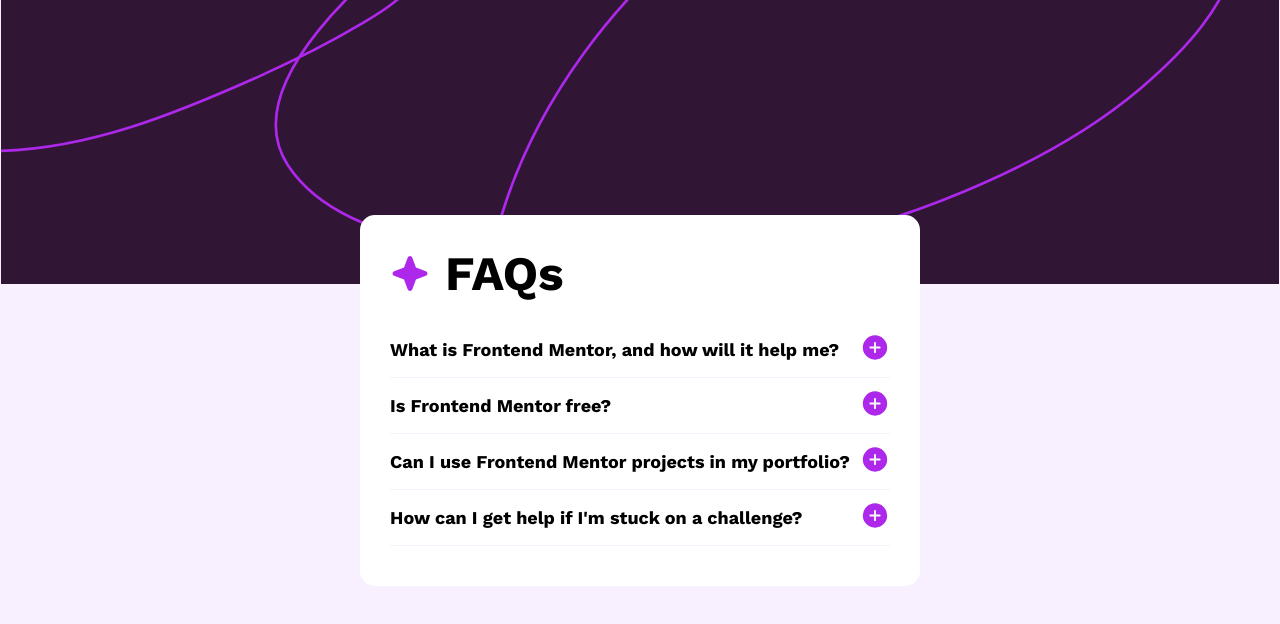
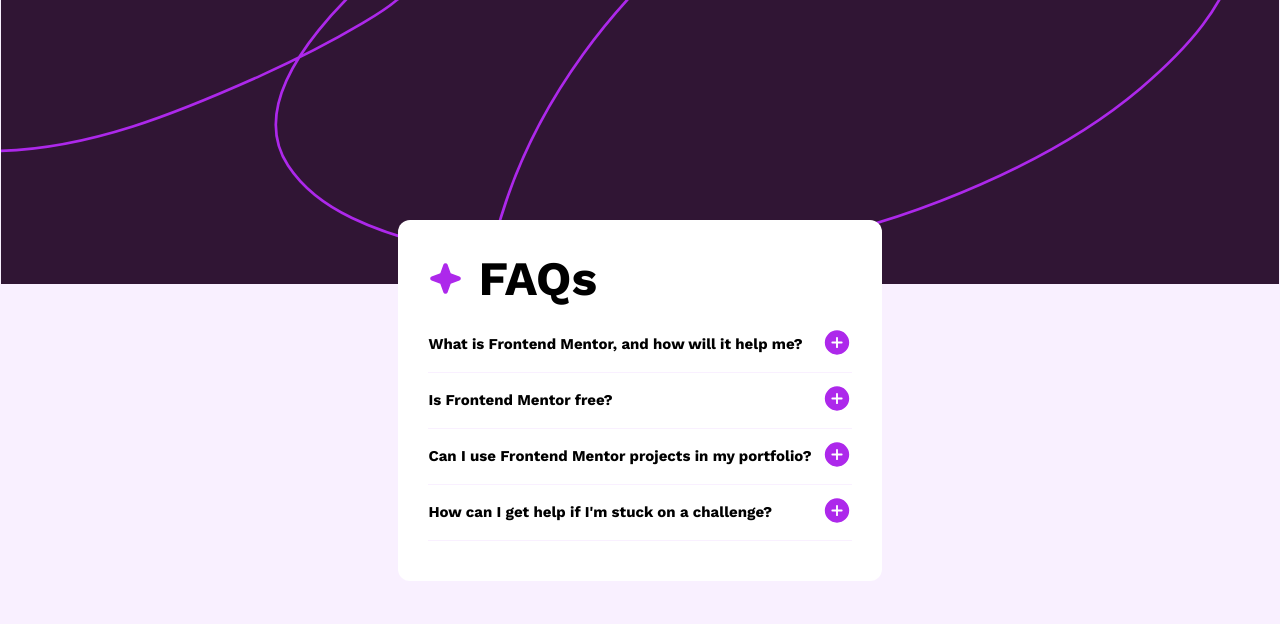
Before and after one commit to maysaraujo/faq-accordion, a React (Vite) app: page / in a window 1280 px wide. Shown: the top 624 px of the page. Built offline with nearby package versions, Linux system fonts and the light colour scheme.

Commit message:
adding styles transition, new font sizes and new width to star

```diff
--- a/src/App.css
+++ b/src/App.css
@@ -11,15 +11,15 @@
 
 .container {
   background: var(--white);
-  max-width: 560px;
-  border-radius: 15px;
+  max-width: 500px;
+  border-radius: 12px;
   padding: 30px;
 }
 
 .container .title {
   display: flex;
   gap: 15px;
-  margin-bottom: 30px;
+  margin-bottom: 20px;
 }
 
 .container .title h1 {
@@ -36,9 +36,14 @@
 }
 
 .container .list-item .question-item h2 {
-  font-size: 18px;
+  font-size: 15px;
   color: var(--black);
   font-weight: 700;
+  transition: all .2s ease-in-out;
+}
+
+.container .list-item .question-item h2:hover {
+  color: var(--magenta);
 }
 
 .container .list-item .answer-item {
--- a/src/components/Faq.jsx
+++ b/src/components/Faq.jsx
@@ -16,7 +16,7 @@
       id: 2,
       question: 'Is Frontend Mentor free?',
       answer:
-        'Yes, Frontend Mentor offers both free and premium coding challenges, with the free option providing access to a range of projects suitable for all skill levels.',
+        'Yes, Frontend Mentor offers both free and premium coding challenges, with the free option providing itemess to a range of projects suitable for all skill levels.',
     },
     {
       id: 3,
@@ -44,14 +44,14 @@
     <div className='background'>
       <div className='container'>
         <div className='title'>
-          <img src={IconStar} alt='Icon star' />
+          <img width={35} src={IconStar} alt='Icon star' />
           <h1>FAQs</h1>
         </div>
         <ul className='list'>
-          {data.map((acc, i) => (
-            <div key={acc.id} className='list-item'>
+          {data.map((item, i) => (
+            <div key={item.id} className='list-item'>
               <div onClick={() => toggle(i)} className='question-item'>
-                <h2>{acc.question}</h2>
+                <h2>{item.question}</h2>
                 <span>
                   {open === i ? (
                     <img src={IconMinus} alt='Icon Minus' />
@@ -61,7 +61,7 @@
                 </span>
               </div>
               <div className='answer-item'>
-                {open === i ? <p>{acc.answer}</p> : null}
+                {open === i ? <p>{item.answer}</p> : null}
               </div>
               <div className='line'></div>
             </div>
--- a/src/index.css
+++ b/src/index.css
@@ -10,6 +10,7 @@
   --light-pink: hsl(275, 100%, 97%);
   --light-gray: hsl(0, 0%, 66%);
   --grayish-purple: hsl(292, 16%, 49%);
+  --magenta: hsl(281, 83%, 54%);
   --dark-purple: hsl(292, 42%, 14%);
 }
 
@@ -22,5 +23,5 @@
 }
 
 p {
-  font-size: 16px;
+  font-size: 15px;
 }
```
